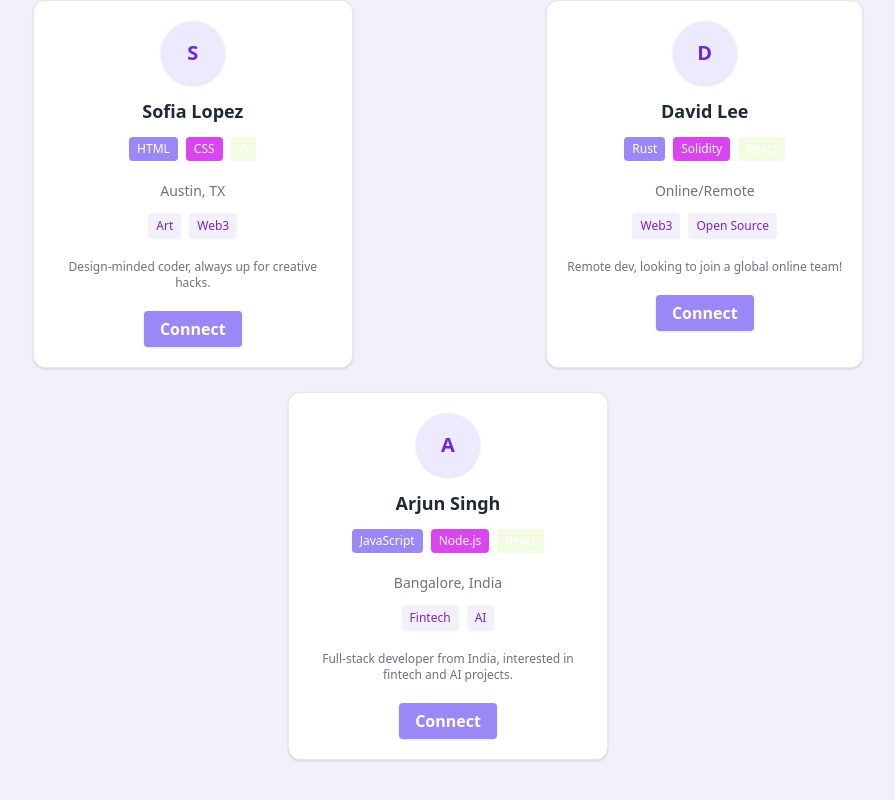
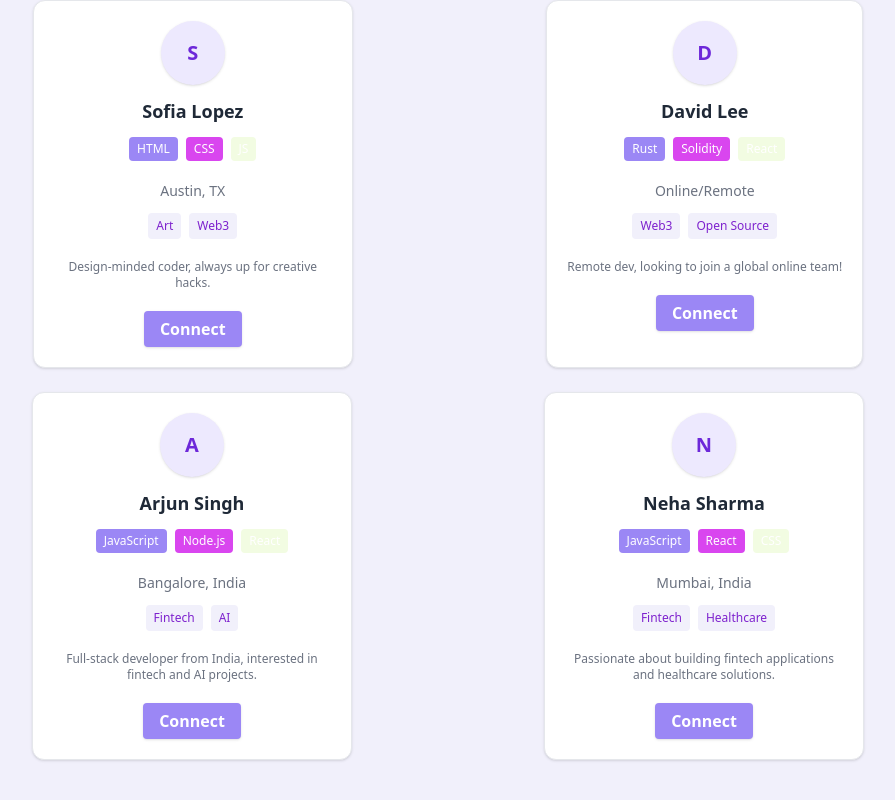
Before and after one commit to aashna022512/hackathon-team-finder, a React (Vite) app: page / in a window 1280 px wide. Shown: the part 1081-1881 px from the top of the page, without its empty margins (192-1087 px from the left). Built offline with nearby package versions, Linux system fonts and the light colour scheme.

Commit message:
Add Mumbai, India to location options

```diff
--- a/src/pages/Index.tsx
+++ b/src/pages/Index.tsx
@@ -1,3 +1,4 @@
+
 import React from "react";
 import { ProfileCard } from "../components/ProfileCard";
 import { HackathonCard } from "../components/HackathonCard";
@@ -69,6 +70,14 @@ const MOCK_PROFILES = [
     location: "Bangalore, India",
     interests: ["Fintech", "AI"],
     bio: "Full-stack developer from India, interested in fintech and AI projects.",
+  },
+  {
+    id: 6,
+    name: "Neha Sharma",
+    skills: ["JavaScript", "React", "CSS"],
+    location: "Mumbai, India",
+    interests: ["Fintech", "Healthcare"],
+    bio: "Passionate about building fintech applications and healthcare solutions.",
   },
 ];
 
```
